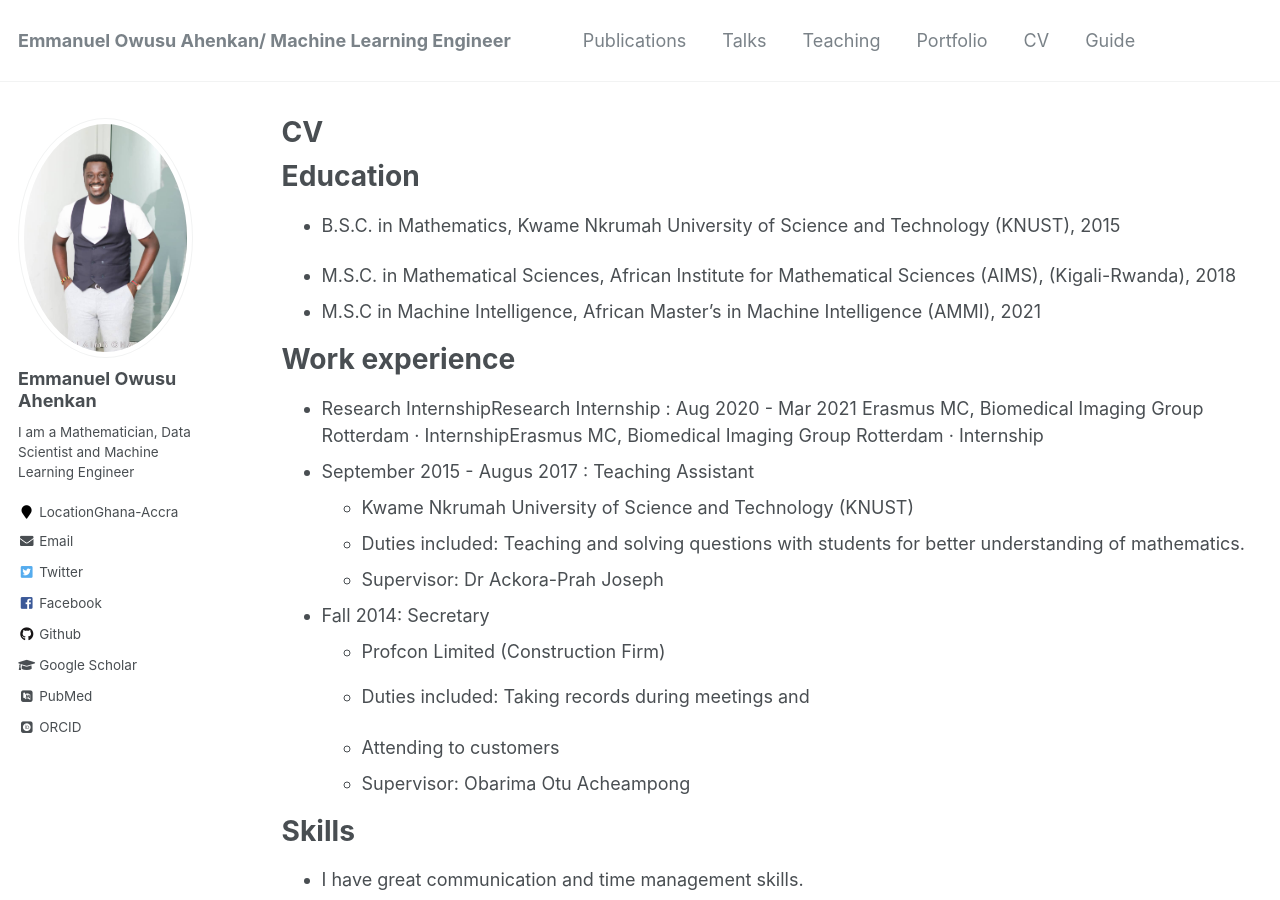
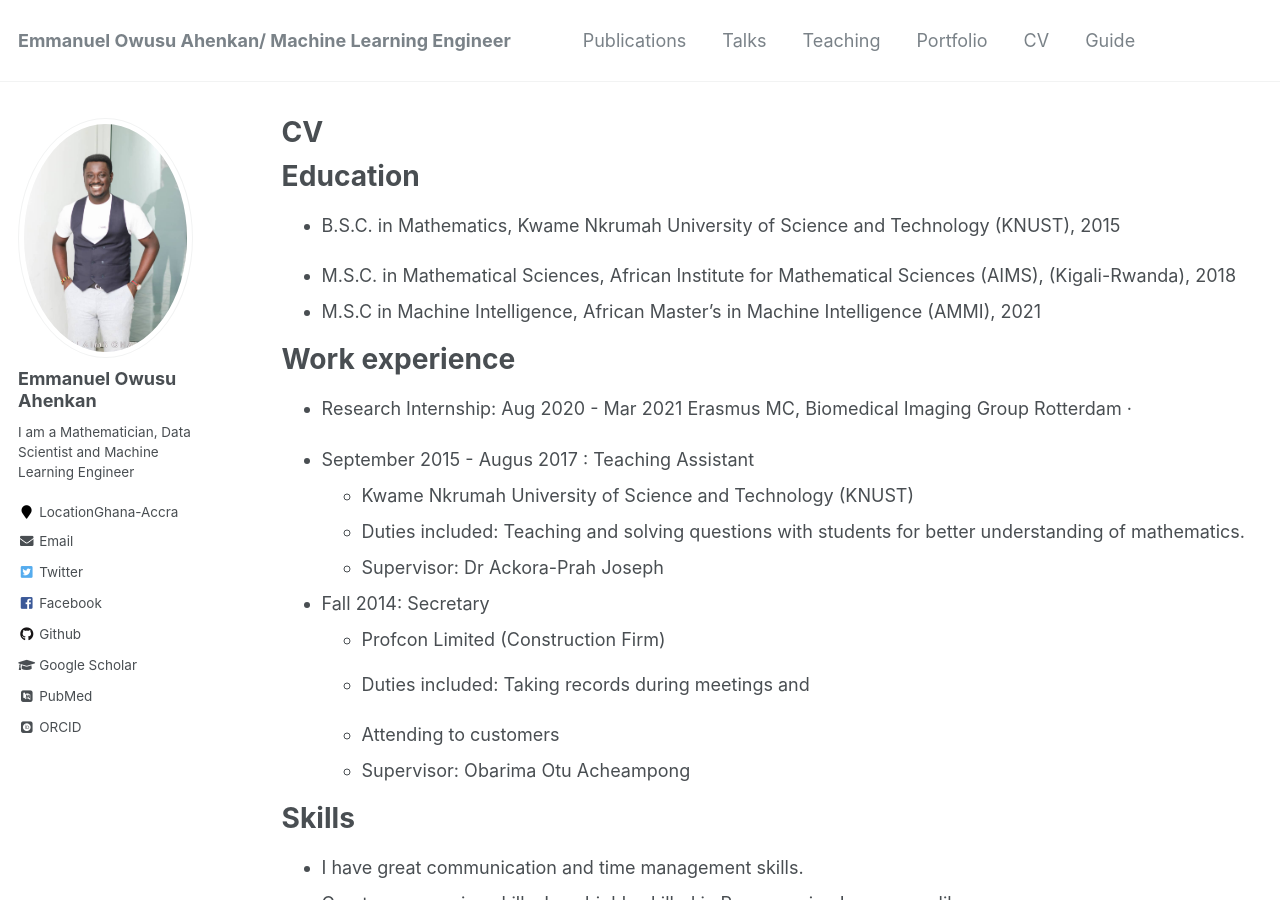
Before and after one commit to EmmanuelOwusu/EmmanuelOwusu.github.io, a Jekyll site: the page built from _pages/cv.md, in a window 1280 px wide and 900 px high. Built offline with Jekyll 4.4.1, drawn with Linux system fonts in a browser that asks for light colours; some web fonts are replaced.

Commit message:
Update cv.md

```diff
--- a/_pages/cv.md
+++ b/_pages/cv.md
@@ -20,8 +20,11 @@ Education
 Work experience
 ======
 
- * Research InternshipResearch Internship : Aug 2020 - Mar 2021
-Erasmus MC, Biomedical Imaging Group Rotterdam · InternshipErasmus MC, Biomedical Imaging Group Rotterdam · Internship
+ * Research Internship: Aug 2020 - Mar 2021
+Erasmus MC, Biomedical Imaging Group Rotterdam ·
+
+
+
 * September 2015 - Augus 2017 : Teaching Assistant
   * Kwame Nkrumah University of Science and Technology (KNUST)
   * Duties included: Teaching and solving questions with students for better understanding of mathematics.
```
